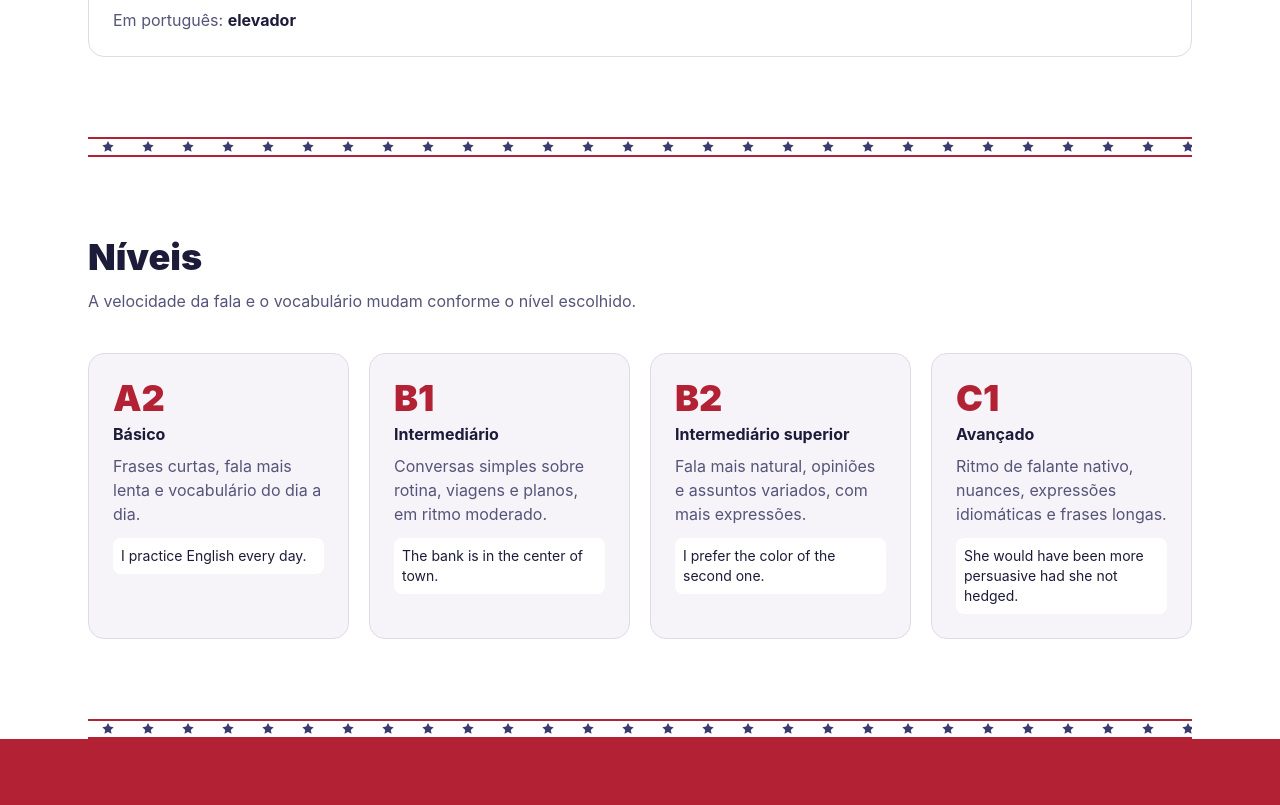
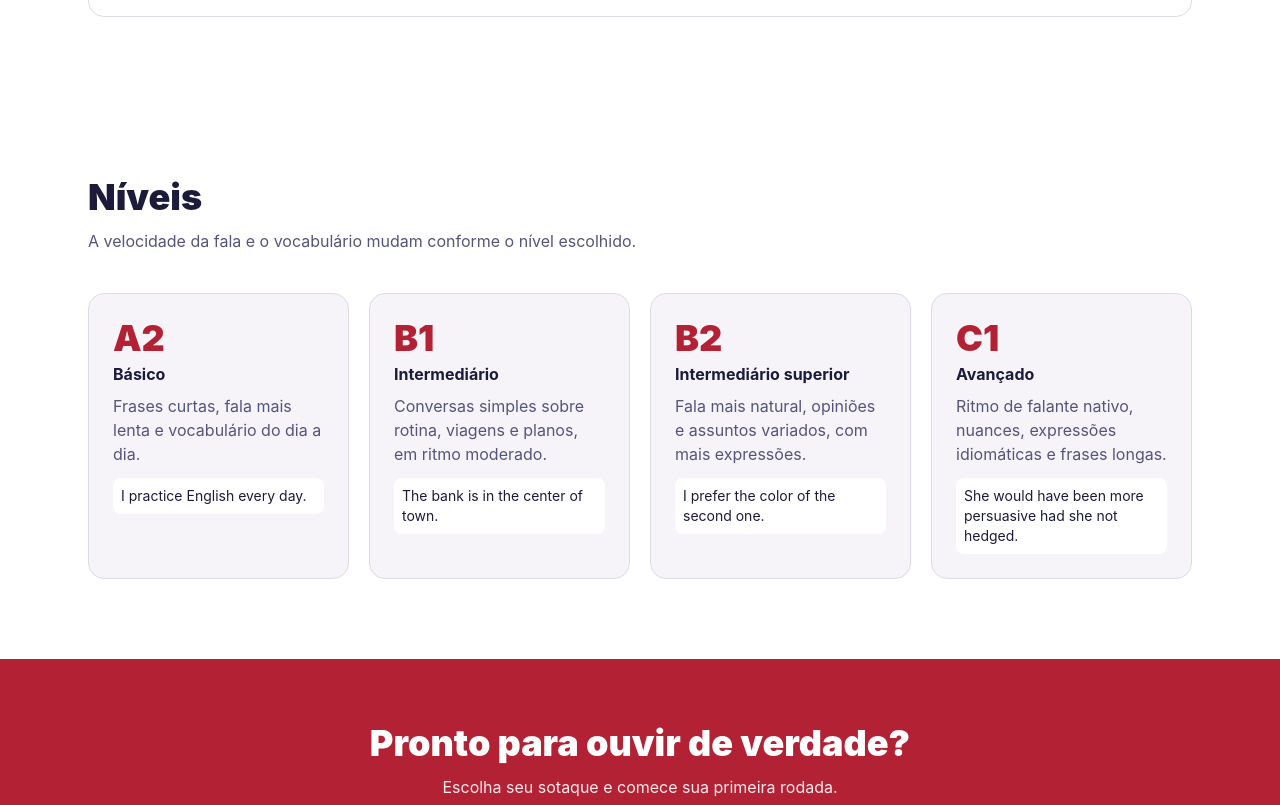
Before and after one commit to PMGmenegon/Vocalize, a React (Vite) app in the folder frontend/: page / in a window 1280 px wide. Shown: the part 3100-3905 px from the top of the page. Built offline with nearby package versions, Linux system fonts and the light colour scheme.

Commit message:
refactor(frontend): remove section dividers

```diff
--- a/frontend/src/components/SectionDivider.tsx
+++ /dev/null
@@ -1,38 +0,0 @@
-import { useId } from 'react'
-import { useTheme } from '../theme/useTheme'
-
-/**
- * Divisória de seção. US: faixas com estrelas. UK: filetes com cruzes
- * inspiradas na Union Jack. Fina e discreta, só para marcar a troca de assunto.
- */
-export default function SectionDivider({ className = '' }: { className?: string }) {
-  const { accent } = useTheme()
-  const id = useId()
-
-  return (
-    <div className={`mx-auto max-w-6xl px-4 sm:px-6 ${className}`} aria-hidden="true">
-      <svg className="block h-5 w-full" role="presentation" focusable="false">
-        <defs>
-          {accent === 'us' ? (
-            <pattern id={id} width="40" height="20" patternUnits="userSpaceOnUse">
-              <polygon
-                transform="translate(20 10)"
-                points="0,-6 1.76,-2.42 5.7,-1.85 2.85,0.93 3.53,4.85 0,3 -3.53,4.85 -2.85,0.93 -5.7,-1.85 -1.76,-2.42"
-                fill="var(--accent)"
-              />
-            </pattern>
-          ) : (
-            <pattern id={id} width="40" height="20" patternUnits="userSpaceOnUse">
-              <path d="M12 10 H28 M20 2 V18" stroke="var(--brand)" strokeWidth="5" />
-              <path d="M12 10 H28 M20 2 V18" stroke="var(--canvas)" strokeWidth="2.5" />
-              <path d="M13 3 L27 17 M27 3 L13 17" stroke="var(--accent)" strokeWidth="1.5" />
-            </pattern>
-          )}
-        </defs>
-        <rect x="0" y="0" width="100%" height="2" fill="var(--brand)" />
-        <rect x="0" y="18" width="100%" height="2" fill="var(--brand)" />
-        <rect x="0" y="0" width="100%" height="20" fill={`url(#${id})`} />
-      </svg>
-    </div>
-  )
-}
--- a/frontend/src/pages/HomePage.tsx
+++ b/frontend/src/pages/HomePage.tsx
@@ -6,7 +6,6 @@ import FinalCta from '../components/home/FinalCta'
 import Hero from '../components/home/Hero'
 import HowItWorks from '../components/home/HowItWorks'
 import Levels from '../components/home/Levels'
-import SectionDivider from '../components/SectionDivider'
 
 /** Página inicial pública: explica o projeto, seção por seção. */
 export default function HomePage() {
@@ -22,13 +21,9 @@ export default function HomePage() {
     <>
       <Hero />
       <HowItWorks />
-      <SectionDivider />
       <Features />
-      <SectionDivider />
       <AccentChoice />
-      <SectionDivider />
       <Levels />
-      <SectionDivider />
       <FinalCta />
     </>
   )
```
